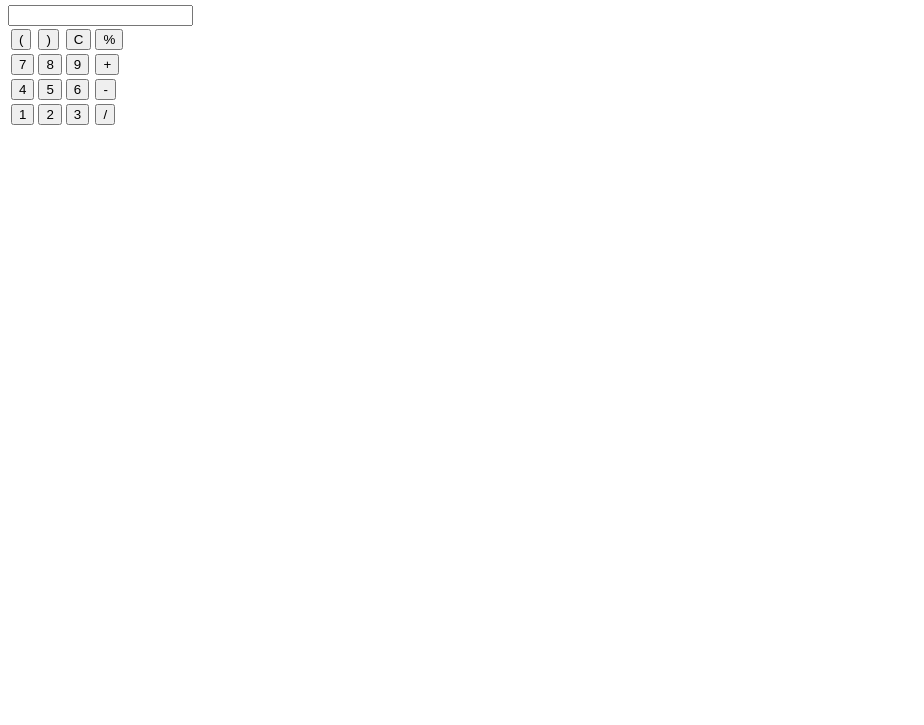
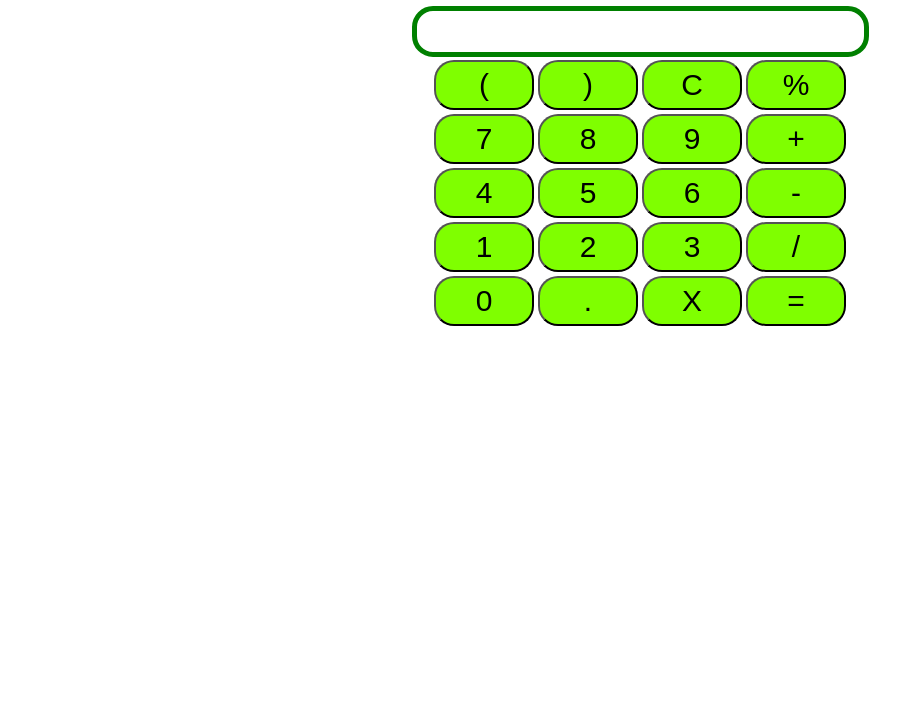
Before and after one commit to Harjot4698/Calculator, a plain HTML site: page index.html in a window 1280 px wide. Shown: the part 75-800 px from the top of the page, without its empty margins (0-924 px from the left). Drawn offline with Linux system fonts and the light colour scheme.

Commit message:
Add css to calculator

```diff
--- a/index.html
+++ b/index.html
@@ -35,7 +35,13 @@
                 <td><button>2</button></td>
                 <td><button>3</button></td>
                 <td><button>/</button></td>
+            </tr><tr>
+                <td><button>0</button></td>
+                <td><button>.</button></td>
+                <td><button>X</button></td>
+                <td><button>=</button></td>
             </tr>
+
         </table>
     </div>
 </body>
--- a/style.css
+++ b/style.css
@@ -0,0 +1,13 @@
+.container{text-align: center;
+           margin-top:23px;}
+
+table{margin:auto;}
+
+input{font-size: 34px; border:5px solid green;
+border-radius: 21px;}
+button{font-size:30px ;
+background: chartreuse;
+width:100px;
+height:50px;
+border-radius:  20px;
+}
```
